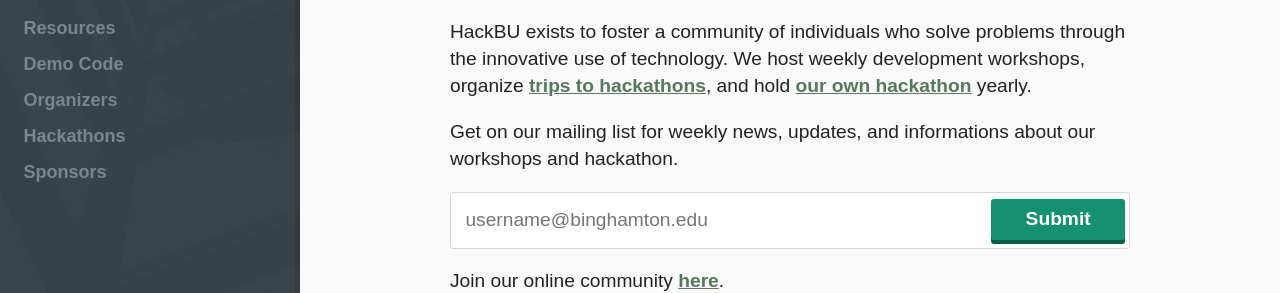
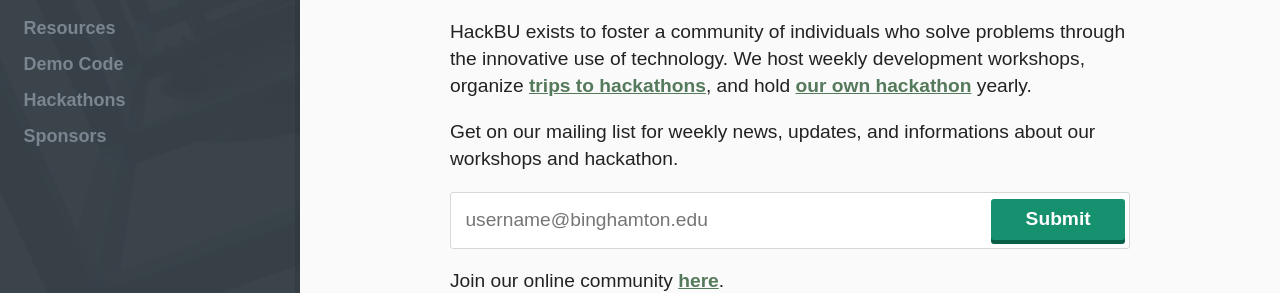
Before and after one commit to hackbinghamton/hackbinghamton.github.io, a Jekyll site: the page built from index.html, in a window 1280 px wide. Shown: the part 201-494 px from the top of the page. Built offline with Jekyll 4.4.1, drawn with Linux system fonts in a browser that asks for light colours.

Commit message:
Hide organizers tab

```diff
--- a/_includes/sidebar.html
+++ b/_includes/sidebar.html
@@ -24,9 +24,9 @@
 			<a href="/workshops/">Workshops</a>
 		</li>
 -->
-		<li {% if page.url == '/organizers/index.html' %}class="sidebar-navigation-active navigation-active"{% endif %}>
+<!--		<li {% if page.url == '/organizers/index.html' %}class="sidebar-navigation-active navigation-active"{% endif %}>
 			<a href="/organizers/">Organizers</a>
-		</li>
+		</li> -->
 		<li {% if page.url == '/hackathons/index.html' %}class="sidebar-navigation-active navigation-active"{% endif %}>
 			<a href="/hackathons/">Hackathons</a>
 		</li>
```
